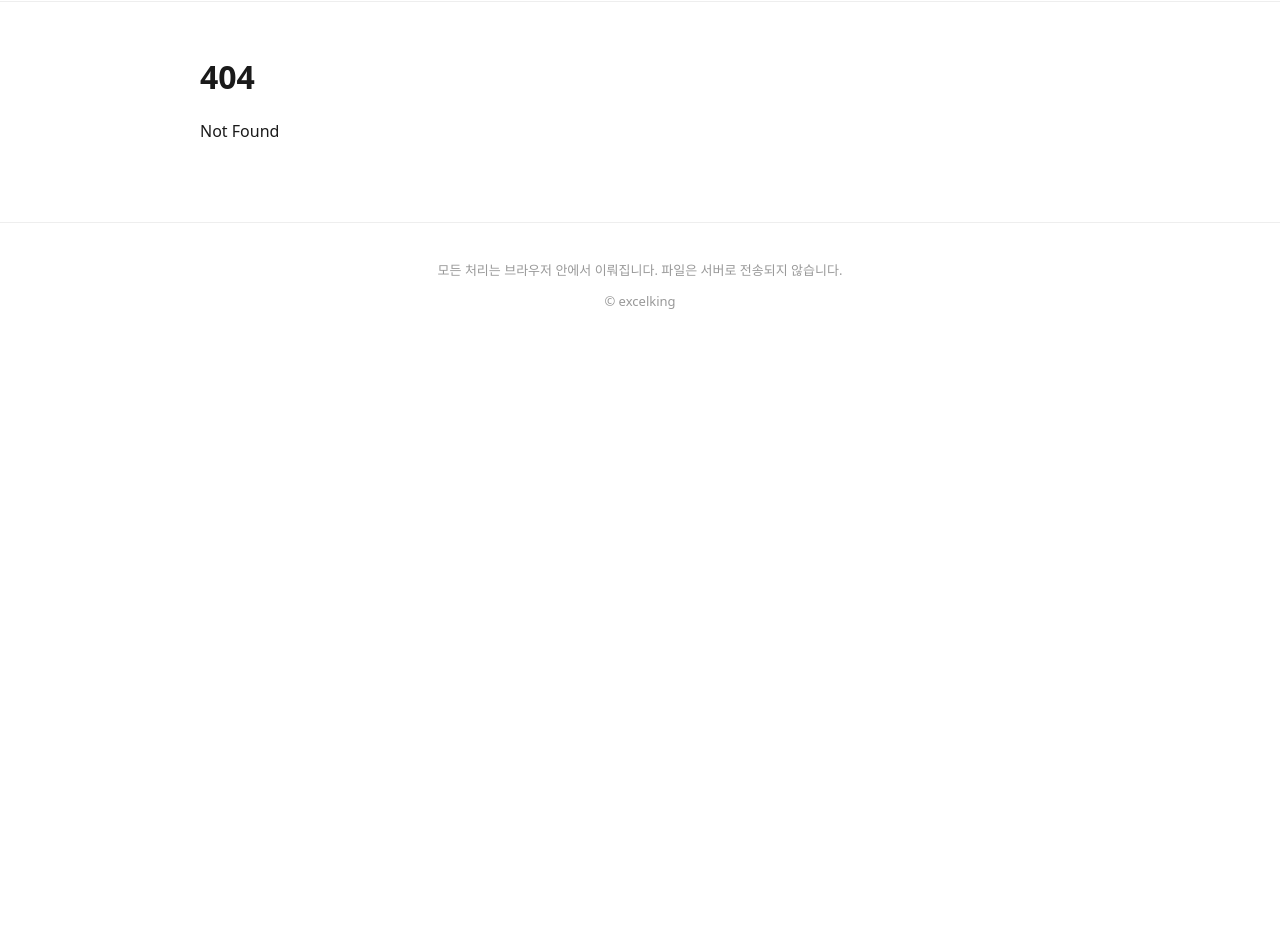
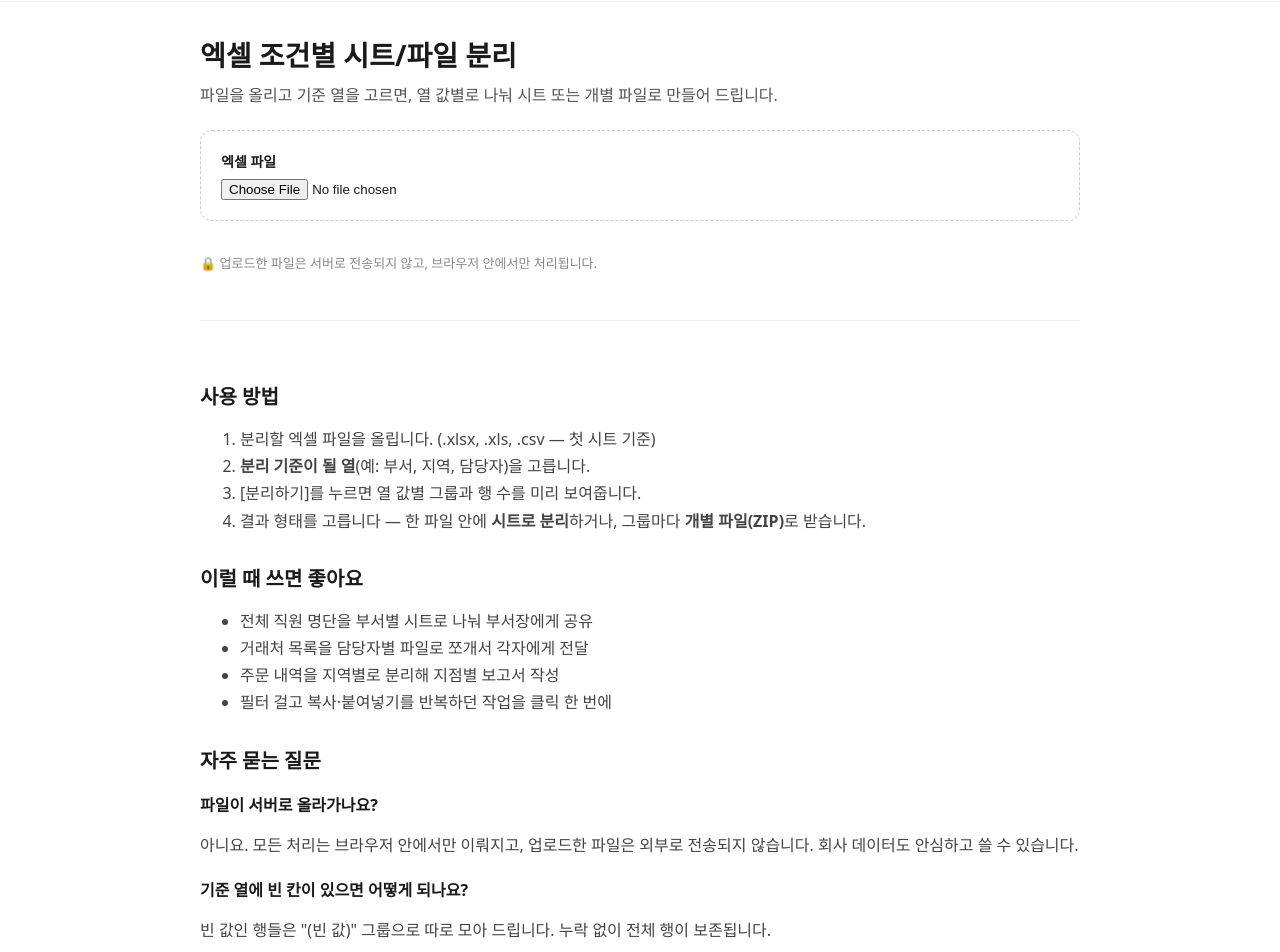
Before and after one commit to dalgeom/excelking, a SvelteKit app: page /excel-split in a window 1280 px wide. Before the commit this address had no page. Shown: the part 60-1012 px from the top of the page. Before the commit the page ends 800 px from the top, so only its background shows below. Built offline with nearby package versions, Linux system fonts and the light colour scheme.

Commit message:
feat: /excel-split 페이지 — UI + 사용법/FAQ 콘텐츠

```diff
--- /dev/null
+++ b/src/routes/excel-split/+page.svelte
@@ -0,0 +1,194 @@
+<script lang="ts">
+  import { parseFile, type ParsedFile } from '$lib/excel/parse';
+  import { splitByColumn, type SplitGroup } from '$lib/excel/split';
+  import { buildSplitWorkbook, buildSplitZip } from '$lib/excel/export';
+
+  let file = $state<ParsedFile | null>(null);
+  let fileName = $state('');
+  let splitColumn = $state('');
+  let groups = $state<SplitGroup[] | null>(null);
+  let mode = $state<'sheets' | 'files'>('sheets');
+  let error = $state('');
+
+  async function onUpload(e: Event) {
+    error = '';
+    groups = null;
+    const input = e.target as HTMLInputElement;
+    const f = input.files?.[0];
+    if (!f) return;
+    try {
+      file = await parseFile(f);
+      fileName = f.name.replace(/\.[^.]+$/, '');
+      splitColumn = '';
+    } catch {
+      error = '파일을 읽지 못했습니다. xlsx/xls/csv 형식인지 확인해 주세요.';
+    }
+  }
+
+  function runSplit() {
+    error = '';
+    if (!file) { error = '파일을 올려 주세요.'; return; }
+    if (!splitColumn) { error = '분리 기준이 될 열을 선택해 주세요.'; return; }
+    groups = splitByColumn(file.rows, splitColumn);
+  }
+
+  function saveBlob(blob: Blob, name: string) {
+    const url = URL.createObjectURL(blob);
+    const a = document.createElement('a');
+    a.href = url;
+    a.download = name;
+    document.body.appendChild(a);
+    a.click();
+    a.remove();
+    URL.revokeObjectURL(url);
+  }
+
+  function download() {
+    if (!groups) return;
+    if (mode === 'sheets') {
+      const bytes = buildSplitWorkbook(groups);
+      saveBlob(
+        new Blob([bytes], {
+          type: 'application/vnd.openxmlformats-officedocument.spreadsheetml.sheet'
+        }),
+        `${fileName}_분리.xlsx`
+      );
+    } else {
+      const bytes = buildSplitZip(groups);
+      saveBlob(new Blob([bytes as BlobPart], { type: 'application/zip' }), `${fileName}_분리.zip`);
+    }
+  }
+</script>
+
+<svelte:head>
+  <title>엑셀 조건별 시트/파일 분리 — 엑셀왕</title>
+  <meta
+    name="description"
+    content="엑셀 파일을 부서·지역·담당자 등 열 값별로 나눠 시트 또는 개별 파일(ZIP)로 내려받으세요. 무료, 설치 없이, 파일은 서버로 전송되지 않습니다." />
+</svelte:head>
+
+<h1>엑셀 조건별 시트/파일 분리</h1>
+<p class="lead">파일을 올리고 기준 열을 고르면, 열 값별로 나눠 시트 또는 개별 파일로 만들어 드립니다.</p>
+
+<div class="uploads">
+  <label class="drop">
+    <span>엑셀 파일 {file ? `· ${file.rows.length}행` : ''}</span>
+    <input type="file" accept=".xlsx,.xls,.csv" onchange={onUpload} />
+  </label>
+</div>
+
+{#if file && file.columns.length > 0}
+  <div class="keyrow">
+    <label for="key">분리 기준 열</label>
+    <select id="key" bind:value={splitColumn}>
+      <option value="" disabled>열 선택</option>
+      {#each file.columns as c}<option value={c}>{c}</option>{/each}
+    </select>
+    <button onclick={runSplit}>분리하기</button>
+  </div>
+{:else if file}
+  <p class="error">열 이름(첫 행)을 찾지 못했습니다. 첫 행이 머리글인지 확인해 주세요.</p>
+{/if}
+
+{#if error}<p class="error">{error}</p>{/if}
+
+{#if groups}
+  <div class="summary">
+    <div class="stat"><strong>{groups.length}</strong><span>그룹</span></div>
+    <div class="stat"><strong>{groups.reduce((n, g) => n + g.rows.length, 0)}</strong><span>전체 행</span></div>
+  </div>
+
+  <ul class="grouplist">
+    {#each groups as g}
+      <li><b>{g.value}</b><span>{g.rows.length}행</span></li>
+    {/each}
+  </ul>
+
+  <div class="moderow" role="radiogroup" aria-label="결과 형태">
+    <label><input type="radio" bind:group={mode} value="sheets" /> 한 파일, 시트로 분리 (.xlsx)</label>
+    <label><input type="radio" bind:group={mode} value="files" /> 여러 파일로 분리 (.zip)</label>
+  </div>
+
+  <button class="primary" onclick={download}>
+    {mode === 'sheets' ? '분리된 엑셀 다운로드' : 'ZIP 다운로드'}
+  </button>
+{/if}
+
+<p class="privacy">🔒 업로드한 파일은 서버로 전송되지 않고, 브라우저 안에서만 처리됩니다.</p>
+
+<section class="content">
+  <h2>사용 방법</h2>
+  <ol>
+    <li>분리할 엑셀 파일을 올립니다. (.xlsx, .xls, .csv — 첫 시트 기준)</li>
+    <li><b>분리 기준이 될 열</b>(예: 부서, 지역, 담당자)을 고릅니다.</li>
+    <li>[분리하기]를 누르면 열 값별 그룹과 행 수를 미리 보여줍니다.</li>
+    <li>결과 형태를 고릅니다 — 한 파일 안에 <b>시트로 분리</b>하거나, 그룹마다 <b>개별 파일(ZIP)</b>로 받습니다.</li>
+  </ol>
+
+  <h2>이럴 때 쓰면 좋아요</h2>
+  <ul>
+    <li>전체 직원 명단을 부서별 시트로 나눠 부서장에게 공유</li>
+    <li>거래처 목록을 담당자별 파일로 쪼개서 각자에게 전달</li>
+    <li>주문 내역을 지역별로 분리해 지점별 보고서 작성</li>
+    <li>필터 걸고 복사·붙여넣기를 반복하던 작업을 클릭 한 번에</li>
+  </ul>
+
+  <h2>자주 묻는 질문</h2>
+  <h3>파일이 서버로 올라가나요?</h3>
+  <p>아니요. 모든 처리는 브라우저 안에서만 이뤄지고, 업로드한 파일은 외부로 전송되지 않습니다. 회사 데이터도 안심하고 쓸 수 있습니다.</p>
+  <h3>기준 열에 빈 칸이 있으면 어떻게 되나요?</h3>
+  <p>빈 값인 행들은 "(빈 값)" 그룹으로 따로 모아 드립니다. 누락 없이 전체 행이 보존됩니다.</p>
+  <h3>시트 이름에 쓸 수 없는 문자가 값에 들어 있으면요?</h3>
+  <p>엑셀 시트명에 허용되지 않는 문자(/, ?, * 등)는 공백으로 바꾸고, 31자가 넘으면 자릅니다. 이름이 겹치면 (2), (3)을 붙여 구분합니다.</p>
+  <h3>그룹이 아주 많으면(수백 개) 괜찮나요?</h3>
+  <p>분리 전에 그룹 수를 먼저 보여 드리니 확인 후 내려받으세요. 그룹이 수백 개면 파일 생성에 수 초가 걸릴 수 있습니다.</p>
+
+  <!-- AdSense 광고 슬롯 (승인 후 코드 삽입) -->
+  <div class="ad-slot" aria-hidden="true"></div>
+</section>
+
+<style>
+  h1 { font-size: 28px; margin: 0 0 8px; }
+  .lead { color: #555; margin: 0 0 24px; }
+  .uploads { display: grid; grid-template-columns: 1fr; gap: 12px; }
+  .drop {
+    display: flex; flex-direction: column; gap: 8px;
+    border: 1.5px dashed #ccc; border-radius: 12px; padding: 20px; cursor: pointer;
+  }
+  .drop span { font-weight: 600; font-size: 14px; }
+  .keyrow { display: flex; align-items: center; gap: 12px; margin: 20px 0; flex-wrap: wrap; }
+  select { padding: 8px 12px; border-radius: 8px; border: 1px solid #ccc; }
+  button {
+    padding: 9px 18px; border: none; border-radius: 8px;
+    background: #1a73e8; color: #fff; font-weight: 600; cursor: pointer;
+  }
+  button.primary { margin-top: 16px; }
+  .summary { display: flex; gap: 12px; margin: 24px 0 8px; flex-wrap: wrap; }
+  .stat {
+    flex: 1; min-width: 90px; border: 1px solid #eee; border-radius: 12px;
+    padding: 16px; text-align: center;
+  }
+  .stat strong { display: block; font-size: 24px; }
+  .stat span { font-size: 13px; color: #777; }
+  .grouplist {
+    list-style: none; padding: 0; margin: 8px 0 16px;
+    max-height: 240px; overflow-y: auto;
+    border: 1px solid #eee; border-radius: 12px;
+  }
+  .grouplist li {
+    display: flex; justify-content: space-between;
+    padding: 10px 16px; border-bottom: 1px solid #f3f3f3; font-size: 14px;
+  }
+  .grouplist li:last-child { border-bottom: none; }
+  .grouplist span { color: #777; }
+  .moderow { display: flex; gap: 20px; margin: 8px 0; flex-wrap: wrap; }
+  .moderow label { font-size: 14px; display: flex; align-items: center; gap: 6px; }
+  .moderow input { accent-color: #1a73e8; }
+  .error { color: #d33; }
+  .privacy { margin-top: 32px; color: #888; font-size: 13px; }
+  .content { margin-top: 48px; border-top: 1px solid #eee; padding-top: 32px; }
+  .content h2 { font-size: 20px; margin: 28px 0 12px; }
+  .content h3 { font-size: 16px; margin: 18px 0 6px; }
+  .content p, .content li { color: #444; line-height: 1.7; }
+  .ad-slot { min-height: 90px; margin-top: 32px; }
+</style>
```
